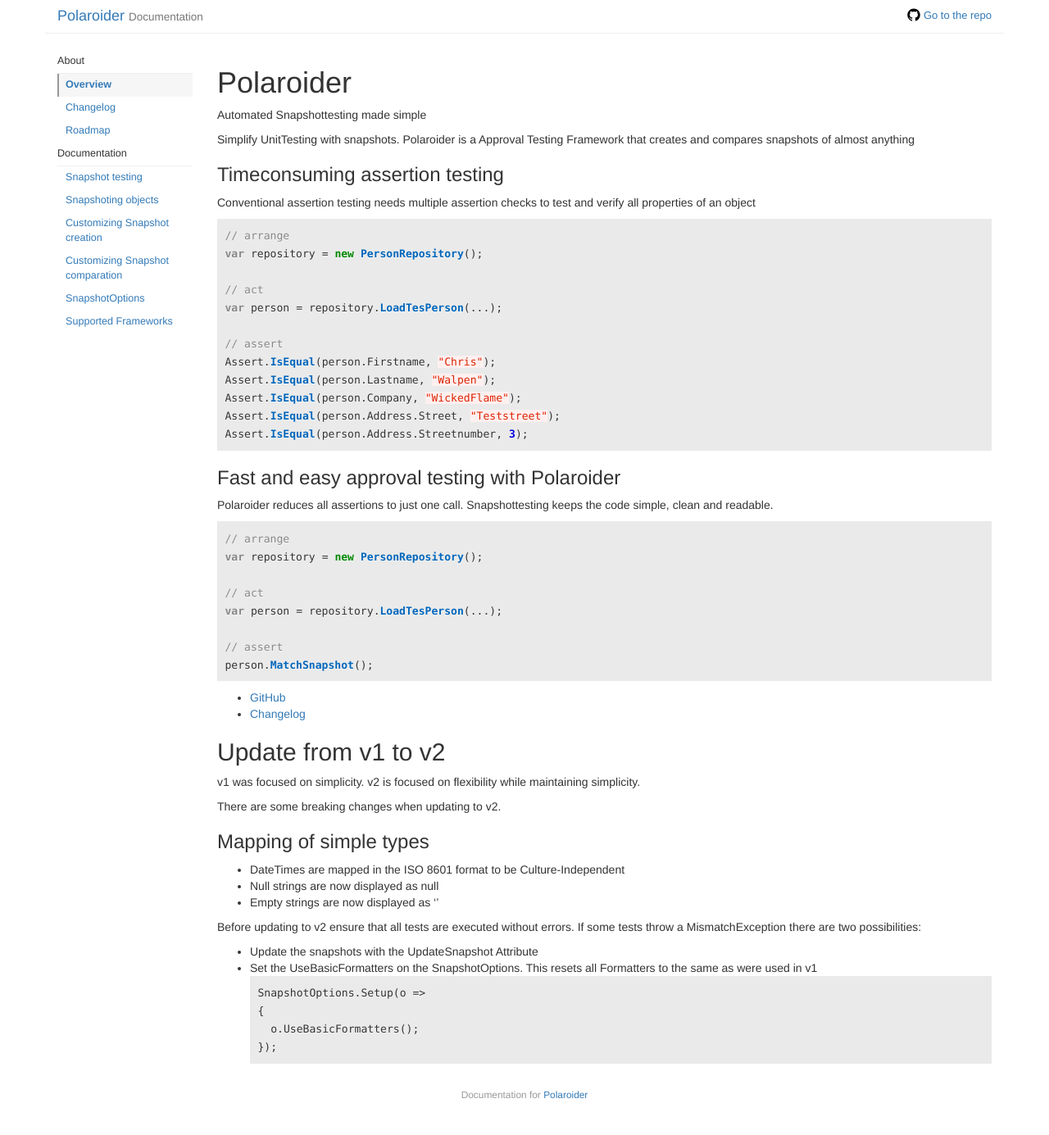
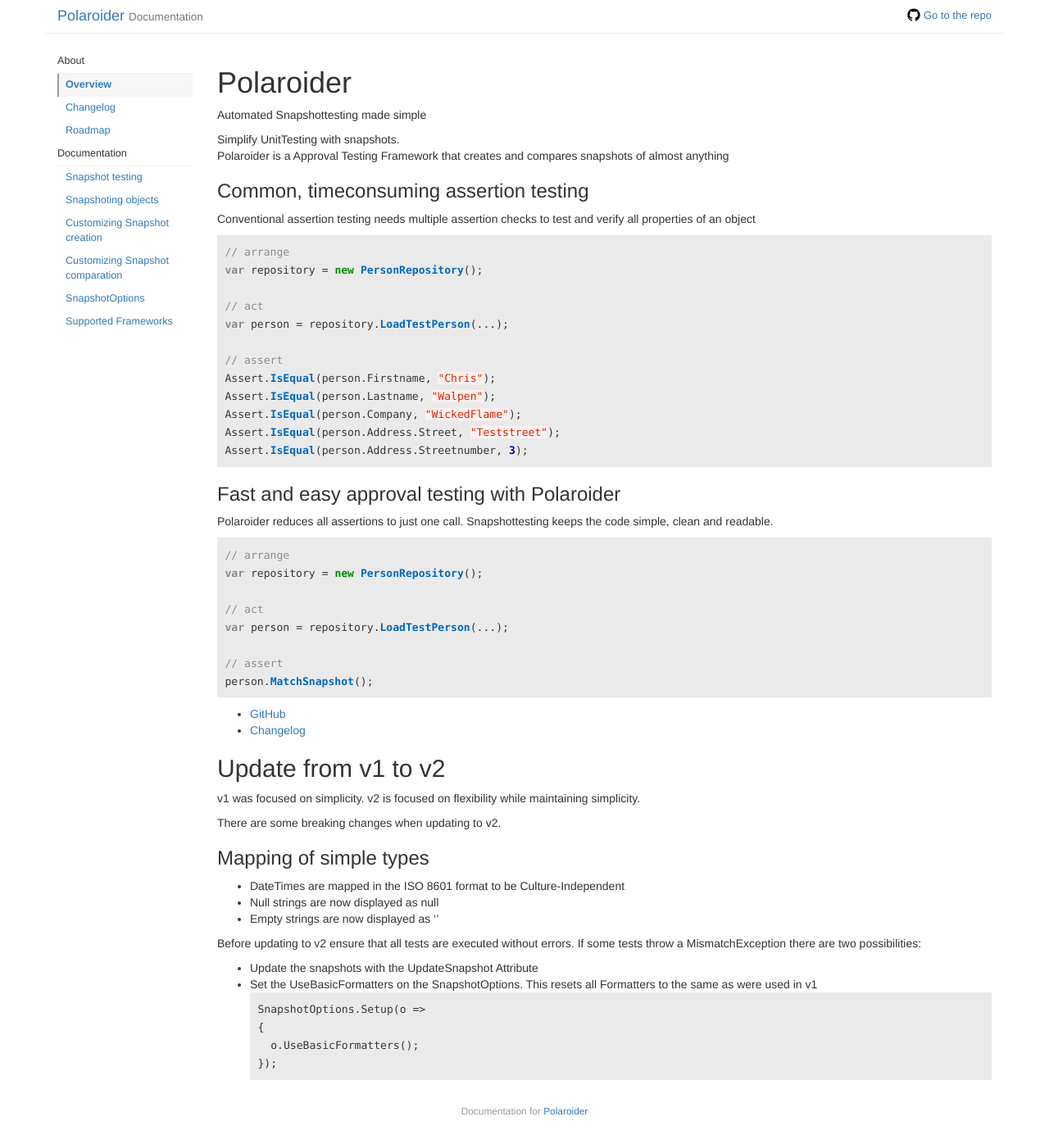
Before and after one commit to WickedFlame/Polaroider, a Jekyll site: the page built from docs/index.md, in a window 1280 px wide. Shown: the whole page at 82% size. Built offline with Jekyll 4.4.1, drawn with Linux system fonts in a browser that asks for light colours; our own code applies the rules of GitHub Pages for plain Markdown files.

Commit message:
Corrected docs

````diff
--- a/docs/index.md
+++ b/docs/index.md
@@ -8,14 +8,14 @@ Automated Snapshottesting made simple
 Simplify UnitTesting with snapshots.
 Polaroider is a Approval Testing Framework that creates and compares snapshots of almost anything
 
-### Timeconsuming assertion testing
+### Common, timeconsuming assertion testing
 Conventional assertion testing needs multiple assertion checks to test and verify all properties of an object
 ```csharp
 // arrange
 var repository = new PersonRepository();
 
 // act
-var person = repository.LoadTesPerson(...);
+var person = repository.LoadTestPerson(...);
 
 // assert
 Assert.IsEqual(person.Firstname, "Chris");
@@ -33,7 +33,7 @@ Snapshottesting keeps the code simple, clean and readable.
 var repository = new PersonRepository();
 
 // act
-var person = repository.LoadTesPerson(...);
+var person = repository.LoadTestPerson(...);
 
 // assert
 person.MatchSnapshot();
````
